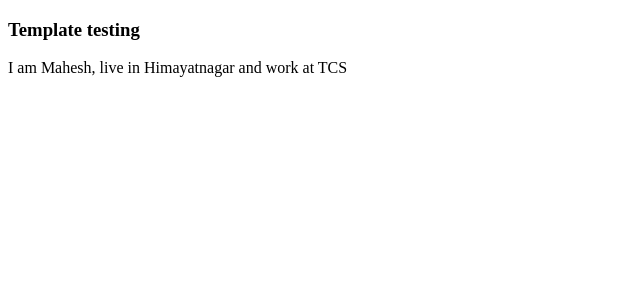
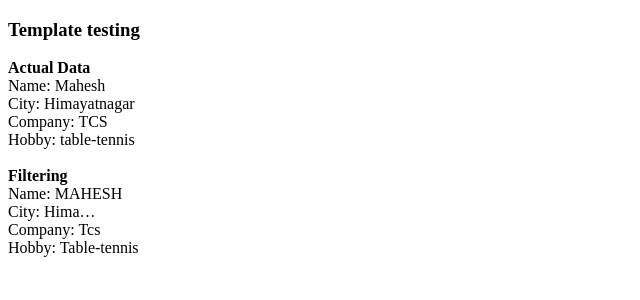
Before and after one commit to ursmaheshj/DjangoFramework, a Django app: page /templatetesting/ in a window 1280 px wide. Shown: the top 300 px of the page, without its empty margins (0-640 px from the left). Run offline with Django 5.2, Linux system fonts and the light colour scheme.

Commit message:
Added DTL Filtering in template

```diff
--- a/d1_functionviews/app1/views.py
+++ b/d1_functionviews/app1/views.py
@@ -11,5 +11,6 @@
         'name' : 'Mahesh',
         'city' : 'Himayatnagar',
         'company' : 'TCS',
+        'hobby' : 'table-tennis'
     }
     return render(request,'app1/index.html',context=context)
--- a/d1_functionviews/templates/app1/index.html
+++ b/d1_functionviews/templates/app1/index.html
@@ -9,7 +9,19 @@
     <h3>Template testing</h3>
 
     <div>
-        I am {{name}}, live in {{city}} and work at {{company}}
+        <div><b>Actual Data</b></div>
+        <div>Name: {{name}}</div>
+        <div>City: {{city}}</div>
+        <div>Company: {{company}}</div>
+        <div>Hobby: {{hobby}}</div>
+    </div>
+    <br>
+    <div>
+        <div><b>Filtering</b></div>
+        <div>Name: {{name|upper}}</div>
+        <div>City: {{city|truncatechars:5}}</div>
+        <div>Company: {{company|lower|capfirst}}</div>
+        <div>Hobby: {{hobby|capfirst}}</div>
     </div>
 </body>
 </html>
```
